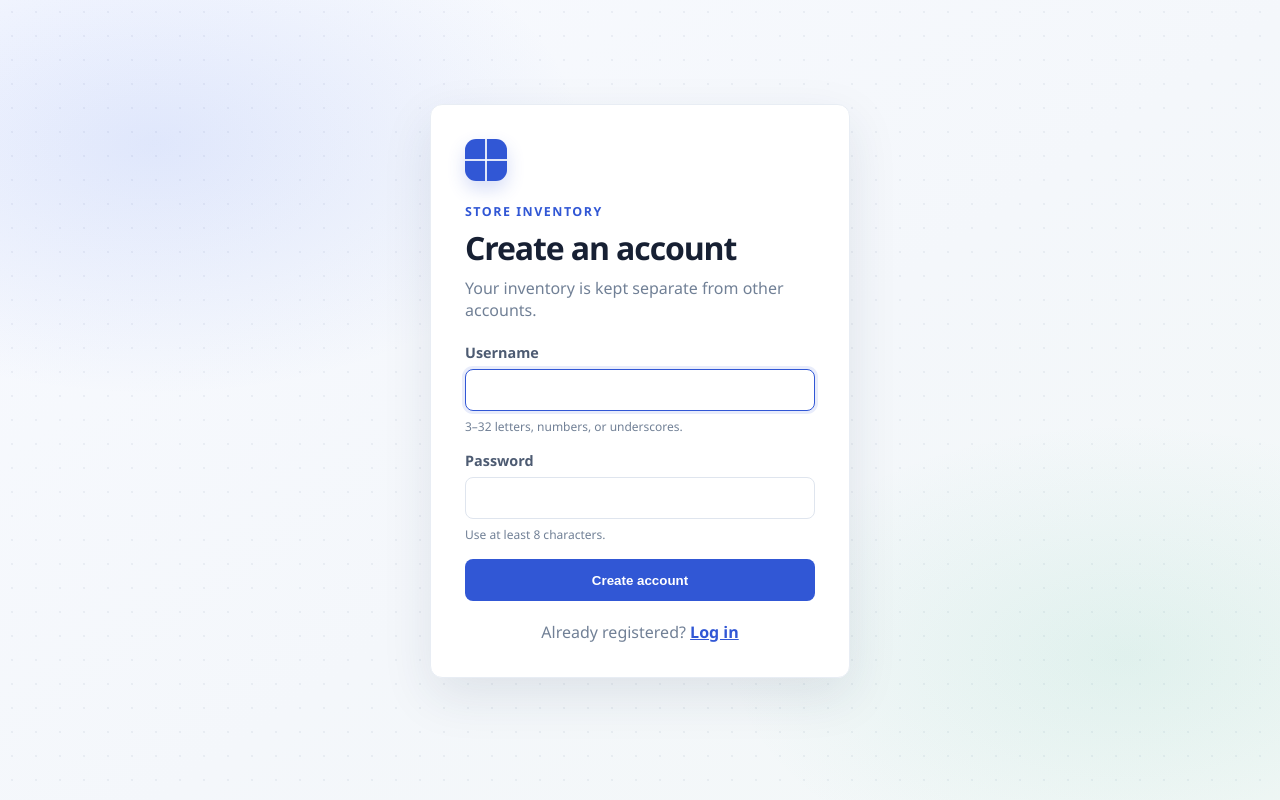
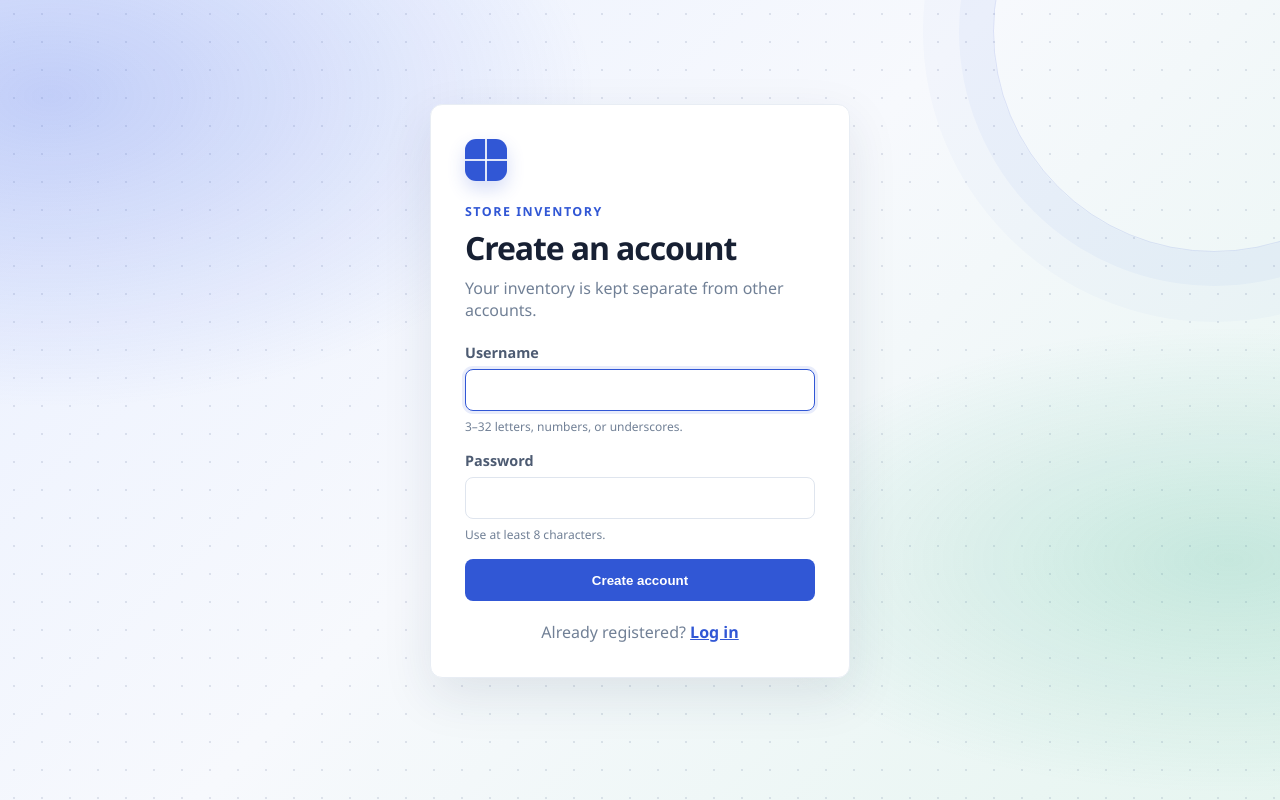
Before and after one commit to xenturyy183-stack/Small-store-inventory, a Flask app: page /register in a window 1280 px wide. Run offline with Flask 3, Linux system fonts and the light colour scheme.

Commit message:
Update styles.css

```diff
--- a/static/styles.css
+++ b/static/styles.css
@@ -24,13 +24,39 @@
 body {
     margin: 0;
     min-height: 100vh;
+    isolation: isolate;
     background:
-        radial-gradient(ellipse at 8% 12%, rgba(80, 119, 238, 0.12), transparent 30rem),
-        radial-gradient(ellipse at 94% 74%, rgba(55, 181, 139, 0.09), transparent 28rem),
-        radial-gradient(circle, rgba(75, 96, 142, 0.075) 1px, transparent 1.4px) 0 0 / 24px 24px,
-        linear-gradient(145deg, #f8faff 0%, var(--canvas) 54%, #f3f8f7 100%);
+        linear-gradient(135deg, #eaf0ff 0%, #f7f9fd 48%, #e6f5f0 100%);
     background-attachment: fixed;
     animation: page-enter 420ms ease-out both;
+}
+
+body::before {
+    position: fixed;
+    z-index: -1;
+    inset: 0;
+    background:
+        radial-gradient(ellipse at 4% 12%, rgba(81, 113, 231, 0.27), transparent 34rem),
+        radial-gradient(ellipse at 96% 70%, rgba(51, 176, 134, 0.2), transparent 32rem),
+        radial-gradient(circle, rgba(54, 75, 122, 0.13) 1px, transparent 1.5px) 0 0 / 28px 28px;
+    content: "";
+    pointer-events: none;
+}
+
+body::after {
+    position: fixed;
+    z-index: -1;
+    top: -190px;
+    right: -155px;
+    width: 440px;
+    height: 440px;
+    border: 1px solid rgba(49, 87, 213, 0.14);
+    border-radius: 50%;
+    box-shadow:
+        0 0 0 34px rgba(49, 87, 213, 0.035),
+        0 0 0 70px rgba(49, 87, 213, 0.025);
+    content: "";
+    pointer-events: none;
 }
 
 @keyframes page-enter {
@@ -587,12 +613,7 @@ th:last-child {
     min-height: 100vh;
     place-items: center;
     padding: 24px;
-    background:
-        radial-gradient(ellipse at 12% 18%, rgba(80, 119, 238, 0.14), transparent 27rem),
-        radial-gradient(ellipse at 88% 82%, rgba(55, 181, 139, 0.1), transparent 25rem),
-        radial-gradient(circle, rgba(75, 96, 142, 0.075) 1px, transparent 1.4px) 0 0 / 24px 24px,
-        linear-gradient(145deg, #f8faff 0%, var(--canvas) 54%, #f3f8f7 100%);
-    background-attachment: fixed;
+    background: transparent;
 }
 
 .auth-card {
```
